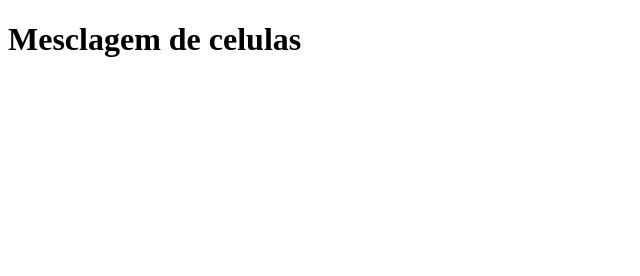
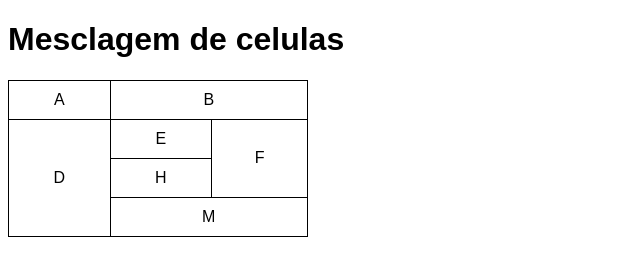
Before and after one commit to afonsomarinho/html-css, a plain HTML site: page exercicios/ex023/tabela003.html in a window 1280 px wide. Shown: the whole page, without its empty margins (0-640 px from the left). Drawn offline with Linux system fonts and the light colour scheme.

Commit message:
Update tabela003.html

```diff
--- a/exercicios/ex023/tabela003.html
+++ b/exercicios/ex023/tabela003.html
@@ -4,24 +4,40 @@
     <meta charset="UTF-8">
     <meta name="viewport" content="width=device-width, initial-scale=1.0">
     <title>Mesclagem de celulas</title>
+    <style>
+        body {
+            font-family: Arial, Helvetica, sans-serif;
+        }
+
+        table {
+            border-collapse: collapse;
+            width: 300px;
+            text-align: center;
+        }
+
+        td {
+            border: 1px solid black;
+            padding: 10px;
+        }
+    </style>
 </head>
 <body>
     <h1>Mesclagem de celulas</h1>
     <table>
         <tr>
-            <td></td>
-            <td></td>
-            <td></td>
+            <td>A</td>
+            <td colspan="2">B</td>
         </tr>
         <tr>
-            <td></td>
-            <td></td>
-            <td></td>
+            <td rowspan="3">D</td>
+            <td>E</td>
+            <td rowspan="2">F</td>
         </tr>
         <tr>
-            <td></td>
-            <td></td>
-            <td></td>
+            <td>H</td>
+        </tr>
+        <tr>
+            <td colspan="2">M</td>
         </tr>
     </table>
 </body>
```
